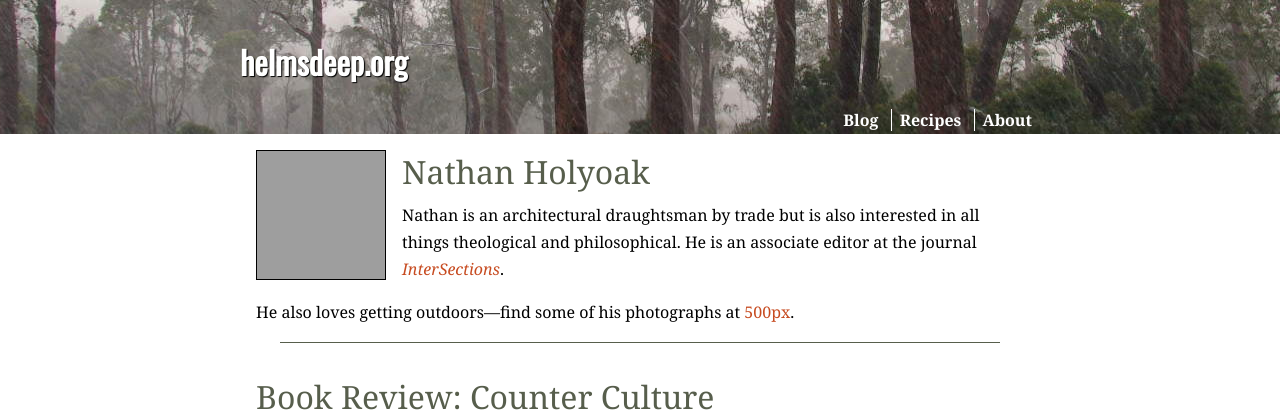
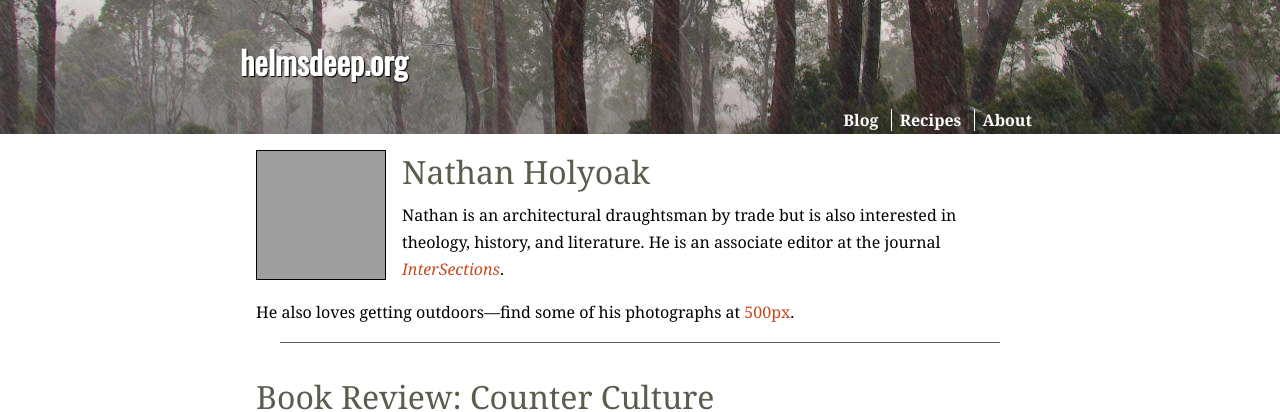
Before and after one commit to helmsdeep/helmsdeep.github.io, a Jekyll site: the page built from _authors/nathan.html, in a window 1280 px wide. Shown: the top 412 px of the page. Built offline with Jekyll 4.4.1, drawn with Linux system fonts in a browser that asks for light colours; some web fonts are replaced; grey boxes are pictures that could not be loaded.

Commit message:
Updated Nathan's profile

```diff
--- a/_authors/nathan.html
+++ b/_authors/nathan.html
@@ -2,6 +2,6 @@
 author: nathan
 title: Nathan Holyoak
 ---
-Nathan is an architectural draughtsman by trade but is also interested in all things theological and philosophical. He is an associate editor at the journal [_InterSections_](http://klesis.com.au/intersections.html).
+Nathan is an architectural draughtsman by trade but is also interested in theology, history, and literature. He is an associate editor at the journal [_InterSections_](http://klesis.com.au/intersections.html).
 
 He also loves getting outdoors—find some of his photographs at [500px](https://500px.com/nathan59).
```
